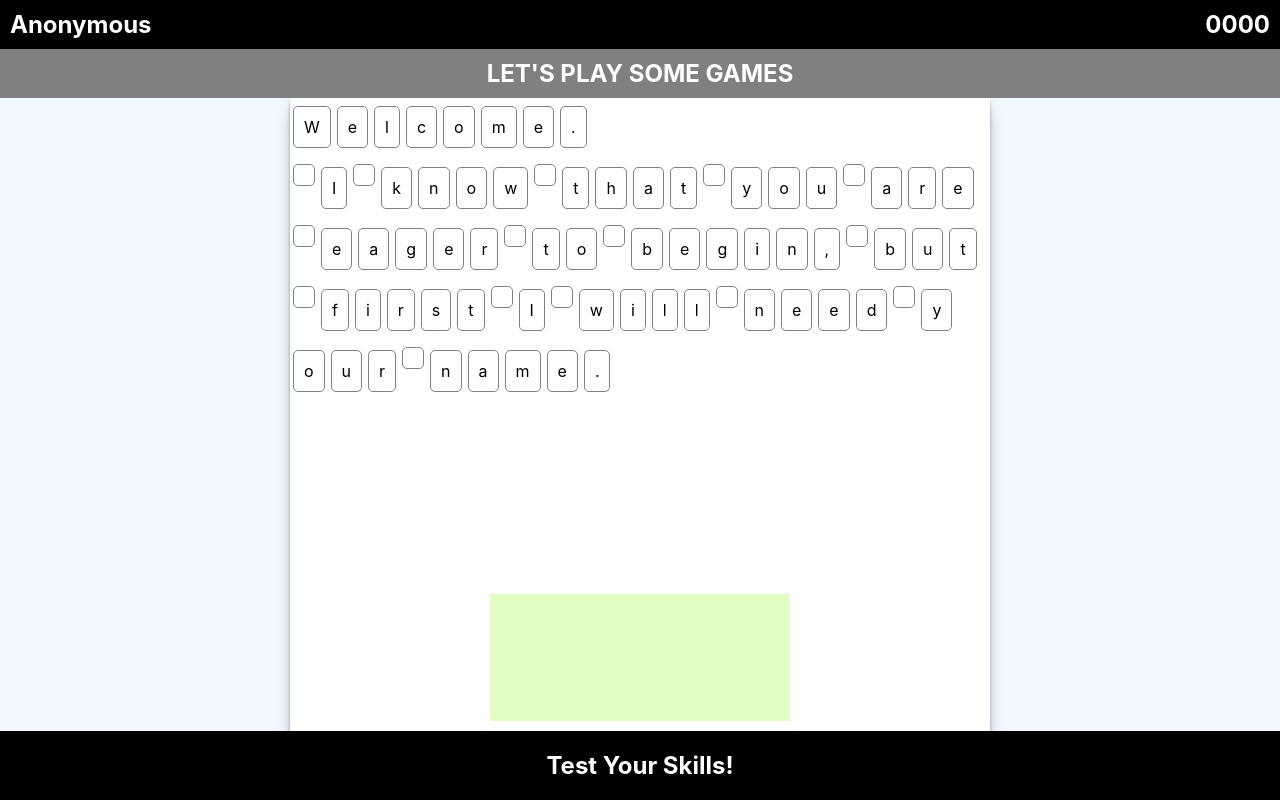
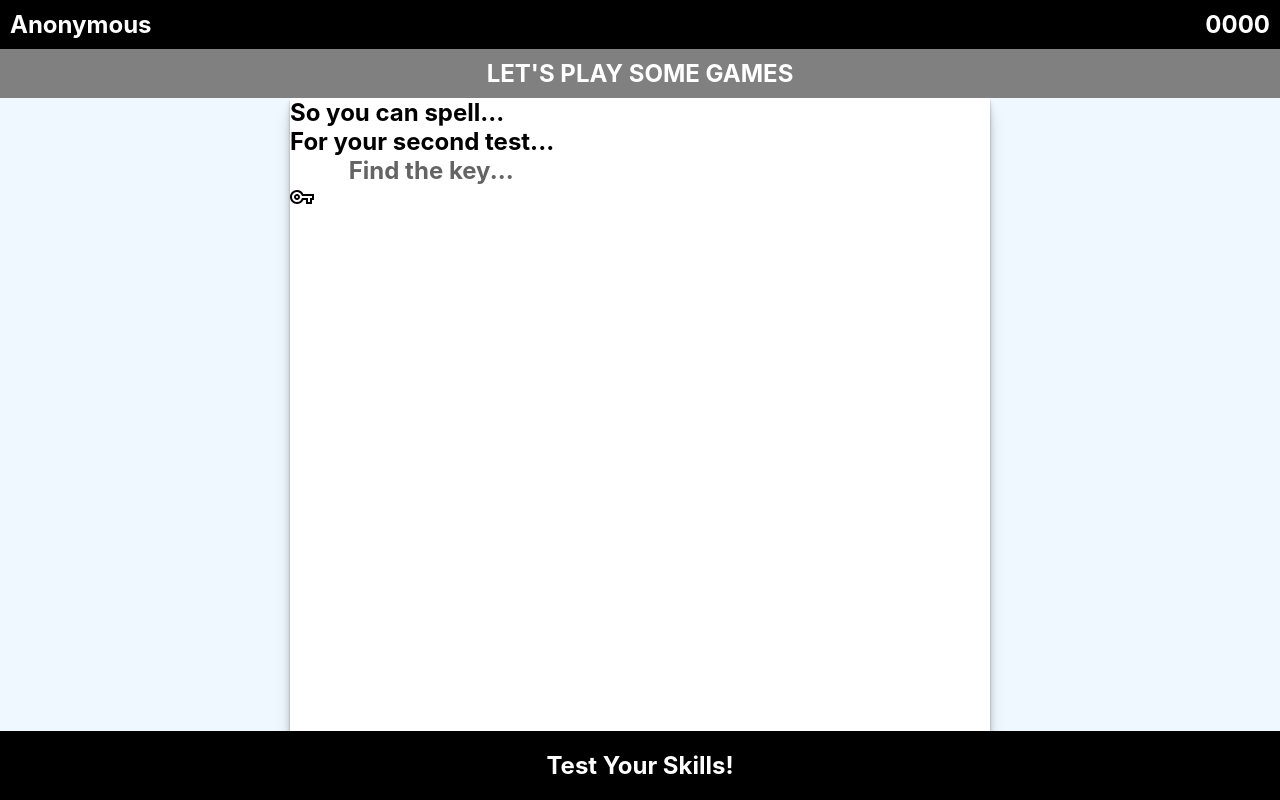
Before and after one commit to leavemydogalone/LetsPlaySomeGames, a React (Create React App) app: page / in a window 1280 px wide. Built offline with nearby package versions, Linux system fonts and the light colour scheme.

Commit message:
fade in for leveltwo titles

```diff
--- a/src/components/GameController.tsx
+++ b/src/components/GameController.tsx
@@ -10,10 +10,8 @@ type Props = {
 };
 
 export default function GameController({ setBottomNavText }: Props) {
-  const [scene, setScene] = useState<Scene>(Scene.One);
-  const [sceneComponent, setSceneComponent] = useState(
-    <LevelOne setScene={setScene} />
-  );
+  const [scene, setScene] = useState<Scene>(Scene.Two);
+  const [sceneComponent, setSceneComponent] = useState(<LevelTwo />);
 
   // updates state of sceneComponent with a new level/scene component
   // based on the scene that is set either through the main menu, level select,
--- a/src/main.scss
+++ b/src/main.scss
@@ -8,3 +8,4 @@
 @use "styles/gameController";
 
 @use "styles/levelOne";
+@use "styles/levelTwo";
--- a/src/scenes/LevelTwo.tsx
+++ b/src/scenes/LevelTwo.tsx
@@ -1,17 +1,19 @@
-import React from "react";
+import React, { useEffect } from "react";
 
 export default function LevelTwo() {
+  let fade = null;
+  useEffect(() => {
+    fade = "fade";
+  }, []);
   return (
     <div className="levelTwo">
-      <div className="top">
-        <h2 className="title first">Your first test...</h2>
-        <h2 className="title second">Find the key...</h2>
+      <div className={`top ${fade}`}>
+        <h2 className="title first">So you can spell...</h2>
+        <h2 className="title second">For your second test...</h2>
+        <h2 className="title third">Find the key...</h2>
       </div>
       <div className="center">
         <div className="track">
-          <div className="dragger-cont">
-            <div className="dragger"></div>
-          </div>
           <div className="key-container">
             <svg
               xmlns="http://www.w3.org/2000/svg"
@@ -24,6 +26,9 @@ export default function LevelTwo() {
               <path d="M22 19h-6v-4h-2.68c-1.14 2.42-3.6 4-6.32 4-3.86 0-7-3.14-7-7s3.14-7 7-7c2.72 0 5.17 1.58 6.32 4H24v6h-2v4zm-4-2h2v-4h2v-2H11.94l-.23-.67C11.01 8.34 9.11 7 7 7c-2.76 0-5 2.24-5 5s2.24 5 5 5c2.11 0 4.01-1.34 4.71-3.33l.23-.67H18v4zM7 15c-1.65 0-3-1.35-3-3s1.35-3 3-3 3 1.35 3 3-1.35 3-3 3zm0-4c-.55 0-1 .45-1 1s.45 1 1 1 1-.45 1-1-.45-1-1-1z" />
             </svg>
           </div>
+          <div className="dragger-cont">
+            <div className="dragger"></div>
+          </div>
         </div>
       </div>
     </div>
--- /dev/null
+++ b/src/styles/_levelTwo.scss
@@ -0,0 +1,30 @@
+@use "variables" as v;
+
+@keyframes fade {
+  from {
+    opacity: 0;
+    transform: translateX(150px);
+  }
+  to {
+    opacity: 1;
+    transform: translateX(0);
+  }
+}
+
+.levelTwo {
+  .top {
+    .title {
+      opacity: 0;
+      animation: fade 2s ease-in forwards;
+    }
+    .first {
+      animation-delay: 0;
+    }
+    .second {
+      animation-delay: 2000ms;
+    }
+    .third {
+      animation-delay: 4000ms;
+    }
+  }
+}
```
